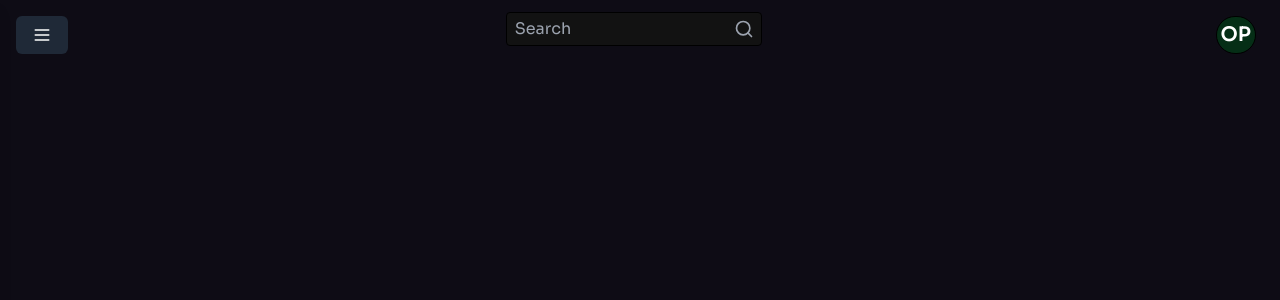
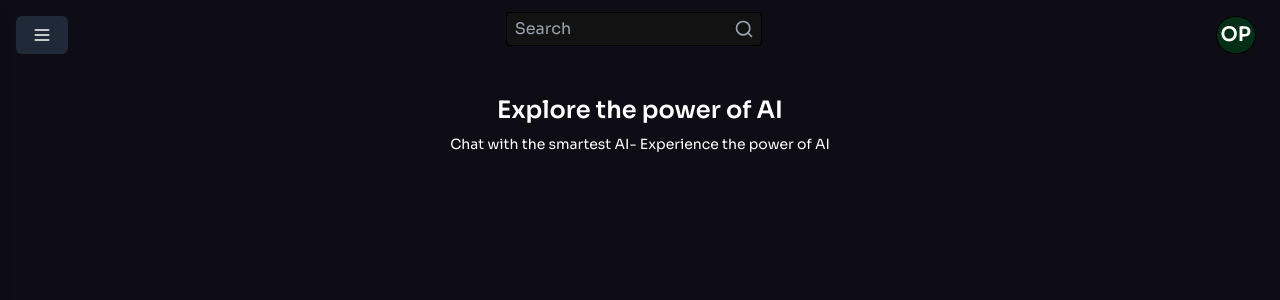
Before and after one commit to oyenolaphilipinc/brainwave, a React (Vite) app: page /dashboard in a window 1280 px wide. Shown: the top 300 px of the page. Built offline with nearby package versions, Linux system fonts and the light colour scheme.

Commit message:
added some changes

```diff
--- a/src/components/dashboard/Home.jsx
+++ b/src/components/dashboard/Home.jsx
@@ -34,6 +34,10 @@ const DashboardHome = () => {
         </div>
         <div className="mt-4 mr-6 text-xl font-bold border px-1 py-1 rounded-full bg-green-950 border-black cursor-pointer">OP</div>
         </div>
+        <div className="mt-10">
+          <h1 className="text-center text-2xl font-bold mb-2">Explore the power of AI</h1>
+          <p className="text-sm text-center mb-8">Chat with the smartest AI- Experience the power of AI</p>
+        </div>
       </div>
     </div>
   );
```
